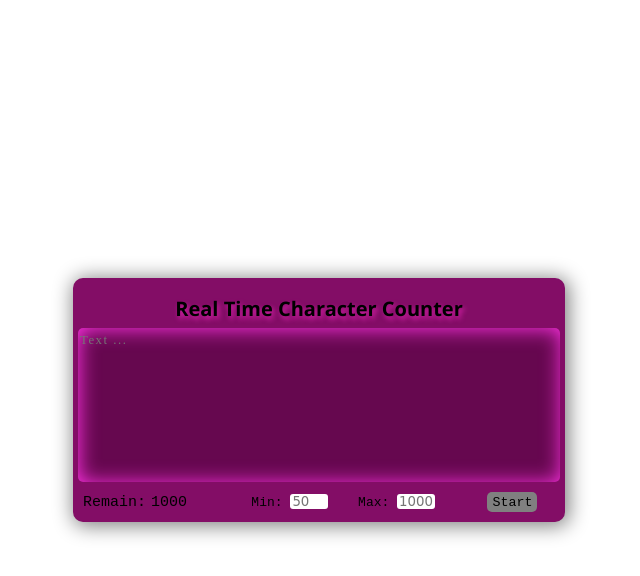
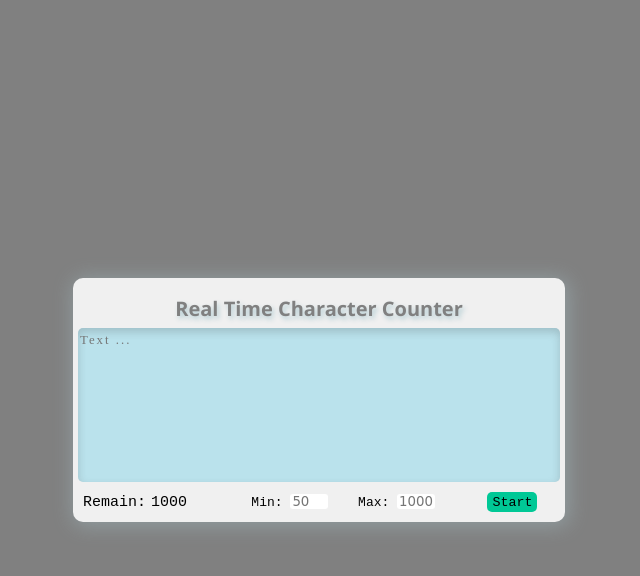
Before and after one commit to Mave3624/Character-Counter, a plain HTML site: page index.html in a window 1280 px wide. Both pictures are taken after a click on the button "Start". Shown: the whole page, without its empty margins (321-961 px from the left). Drawn offline with Linux system fonts and the light colour scheme.

Commit message:
Redesigned

```diff
--- a/script/script.js
+++ b/script/script.js
@@ -44,7 +44,7 @@ const Down = (
                 Document.Maxmuim.value = ''
                 Document.Remain.textContent = Document.savemax
                 Document.Text.focus()
-                Document.Text.style.boxShadow = 'inset 1px 1px 20px 0px rgb(255, 50, 228)'
+                Document.Text.style.boxShadow = 'inset 0px 4px 8px rgba(50, 50, 50, 0.2)'
                 Document.Text.setAttribute("maxlength", Document.savemax)
             }
         })
@@ -58,16 +58,16 @@ const Text = (
             Document.Remain.textContent = Document.savemax - TextLength
 
             if (Document.Text.focus && TextLength < Document.savemin ) {
-                 Document.Text.style.boxShadow = 'inset 1px 1px 10px 0px rgb(255, 50, 50)'
+                Document.Text.style.boxShadow = 'inset 0px 0px 4px rgb(255, 0, 0)'
             }
             else if (Document.Text.focus && TextLength >= Document.savemin ) {
-                Document.Text.style.boxShadow = 'inset 1px 1px 10px 0px rgb(67, 255, 50)'
+                Document.Text.style.boxShadow = 'inset 0px 0px 4px rgb(0, 255, 50)'
             }
             if (Document.Text.focus && TextLength === Number(Document.Text.getAttribute('maxlength'))) {
-                Document.Text.style.boxShadow = 'inset 1px 1px 10px 0px rgb(255, 50, 228)'
+                Document.Text.style.boxShadow = 'inset 0px 4px 8px rgba(50, 50, 50, 0.2)'
             }
             if (Document.Text.focus && TextLength === 0) {
-                Document.Text.style.boxShadow = 'inset 1px 1px 20px 0px rgb(255, 50, 228)'
+                Document.Text.style.boxShadow = 'inset 0px 4px 8px rgba(50, 50, 50, 0.2)'
             }
         })
     }
--- a/style/style.css
+++ b/style/style.css
@@ -1,10 +1,11 @@
 :root {
     --size : clamp(300px, calc(300px + 15vw), 500px);
-    --title-font-size: clamp(0.8rem, calc(1rem + 25%), 1.5rem)
+    --title-font-size: clamp(0.8rem, calc(1rem + 25%), 1.5rem);
+    --textarea-input-sizs: clamp(10px, 0.8rem, 15px)
 }
 @font-face {
     font-family: jose;
-    src: url(/font/JosefinSans-VariableFont_wght.ttf) format(ttf);
+    src: url(/font/AnonymousPro-Regular.ttf) format(ttf);
     font-weight: normal;
     font-style: normal;
 }
@@ -16,7 +17,7 @@
 }
 
 body {
-    background-color: rgb(255, 255, 255);
+    background-color: gray;
 }
 
 .Outer-main {
@@ -35,8 +36,8 @@ body {
     padding: 5px;
     grid-template: 40px 1fr 30px / 100%;
     border-radius: 10px;
-    background-color: rgb(131, 13, 102);
-    box-shadow: 2px 2px 20px 2px gray;
+    background-color: rgb(240, 240, 240);
+    box-shadow: 2px 2px 20px 2px rgba(186, 226, 236, 0.3);
 }
 
 .Title {
@@ -46,8 +47,8 @@ body {
     align-content: center;
     margin-top: 10px;
     font-weight: 600;
-    color: rgb(0, 0, 0);
-    text-shadow: 2px 3px 5px rgb(213, 33, 168);
+    color: gray;
+    text-shadow: 2px 3px 5px rgb(178, 204, 210);
 }
 
 .Text {
@@ -60,14 +61,14 @@ textarea {
     outline: none;
     line-height: 15px;
     line-break: anywhere;
-    letter-spacing: 1.5px;
+    letter-spacing: 2px;
     padding: 5px 2px 2px 2px ;
     font-family: jose;
-    font-size: 0.8rem;
+    font-size: var(--textarea-input-sizs);
     border-radius: 5px;
-    background-color: rgba(102, 9, 79, 0.987);
-    box-shadow: inset 1px 1px 20px 0px rgb(255, 50, 228);
-    color: rgb(255, 255, 255);
+    background-color: rgb(186, 226, 236);
+    box-shadow: inset 0px 4px 8px rgba(50, 50, 50, 0.2);
+    color: rgb(50, 50, 50);
     caret-color: rgb(255, 255, 255);
 }
 .Down {
@@ -101,7 +102,7 @@ input {
 button {
     width: 50px;
     height: 20px;
-    background-color: gray;
+    background-color: rgb(0, 200, 150);
     border-radius: 5px;
     font-family: monospace;
 }
```
Also changed, not shown: 280923048-643739d2-91e6-494e-904a-210d497f63b2.png (deleted), font/AnonymousPro-Regular.ttf (added), font/JosefinSans-VariableFont_wght.ttf (deleted), font/OFL.txt (deleted), 1 other file.
